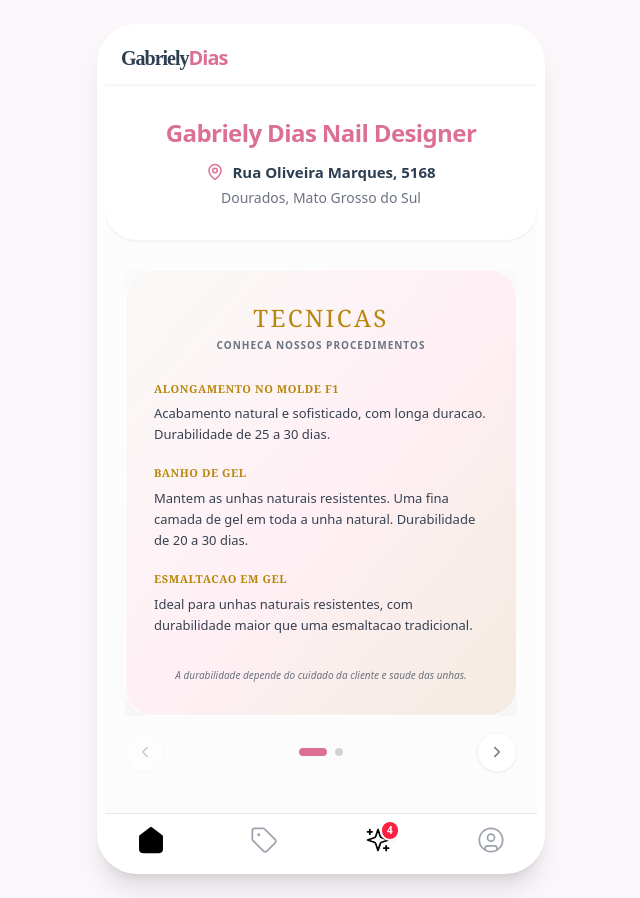
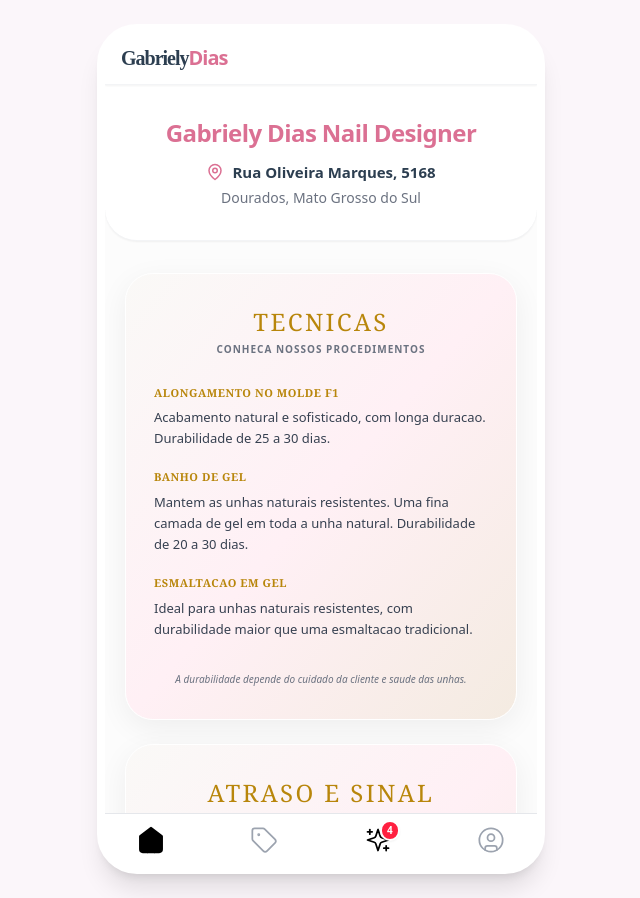
Before and after one commit to cesar-bernardes/Frontend_gaby, a React (Vite) app: page /feed in a window 1280 px wide. Shown: the whole page, without its empty margins (319-959 px from the left). Built offline with nearby package versions, Linux system fonts and the light colour scheme; no server answers.

Commit message:
Restaura rolagem vertical do inicio

```diff
--- a/src/components/Feed.jsx
+++ b/src/components/Feed.jsx
@@ -1,5 +1,5 @@
-import React, { useEffect, useRef, useState } from 'react';
-import { ChevronLeft, ChevronRight, MapPin, RefreshCw } from 'lucide-react';
+import React, { useEffect, useState } from 'react';
+import { MapPin, RefreshCw } from 'lucide-react';
 
 const API_URL = import.meta.env.VITE_API_URL || 'https://backend-gaby.vercel.app';
 
@@ -38,7 +38,7 @@ async function api(path) {
 
 function FeedPostCard({ post }) {
   return (
-    <article className="h-full overflow-hidden rounded-[28px] border border-white bg-gradient-to-br from-[#faf9f7] via-[#FFF0F5] to-[#f4ebe1] shadow-[0_8px_30px_rgb(0,0,0,0.06)]">
+    <article className="w-full rounded-[28px] border border-white bg-gradient-to-br from-[#faf9f7] via-[#FFF0F5] to-[#f4ebe1] shadow-[0_8px_30px_rgb(0,0,0,0.06)] overflow-hidden">
       {post.imageUrl && (
         <img src={post.imageUrl} alt={post.title} className="h-44 w-full object-cover" />
       )}
@@ -91,9 +91,7 @@ function FeedPostCard({ post }) {
 }
 
 export default function Feed() {
-  const carouselRef = useRef(null);
   const [posts, setPosts] = useState(fallbackPosts);
-  const [activeIndex, setActiveIndex] = useState(0);
   const [loading, setLoading] = useState(true);
 
   useEffect(() => {
@@ -101,10 +99,7 @@ export default function Feed() {
 
     api('/api/feed/posts')
       .then((data) => {
-        if (active && data.length) {
-          setPosts(data);
-          setActiveIndex(0);
-        }
+        if (active && data.length) setPosts(data);
       })
       .catch(() => {})
       .finally(() => {
@@ -115,24 +110,6 @@ export default function Feed() {
       active = false;
     };
   }, []);
-
-  const goToPost = (index) => {
-    const nextIndex = Math.max(0, Math.min(posts.length - 1, index));
-    setActiveIndex(nextIndex);
-    const carousel = carouselRef.current;
-    if (!carousel) return;
-    carousel.scrollTo({
-      left: nextIndex * carousel.clientWidth,
-      behavior: 'smooth',
-    });
-  };
-
-  const syncActiveCard = () => {
-    const carousel = carouselRef.current;
-    if (!carousel) return;
-    const index = Math.round(carousel.scrollLeft / carousel.clientWidth);
-    setActiveIndex(Math.max(0, Math.min(posts.length - 1, index)));
-  };
 
   return (
     <div className="bg-[#fcfcfc] min-h-full pb-24">
@@ -159,54 +136,10 @@ export default function Feed() {
         </div>
       )}
 
-      <div className="mt-7 px-5">
-        <div
-          ref={carouselRef}
-          onScroll={syncActiveCard}
-          className="flex snap-x snap-mandatory gap-4 overflow-x-auto scroll-smooth no-scrollbar"
-        >
-          {posts.map((post) => (
-            <div key={post.id} className="min-w-full snap-center">
-              <FeedPostCard post={post} />
-            </div>
-          ))}
-        </div>
-
-        {posts.length > 1 && (
-          <div className="mt-4 flex items-center justify-between">
-            <button
-              type="button"
-              onClick={() => goToPost(activeIndex - 1)}
-              disabled={activeIndex === 0}
-              className="flex h-10 w-10 items-center justify-center rounded-full border border-gray-100 bg-white text-gray-500 shadow-sm disabled:opacity-35"
-              title="Anterior"
-            >
-              <ChevronLeft size={18} />
-            </button>
-
-            <div className="flex items-center gap-2">
-              {posts.map((post, index) => (
-                <button
-                  type="button"
-                  key={post.id}
-                  onClick={() => goToPost(index)}
-                  className={`h-2 rounded-full transition-all ${activeIndex === index ? 'w-7 bg-[#DB7093]' : 'w-2 bg-gray-300'}`}
-                  title={`Ir para ${post.title}`}
-                />
-              ))}
-            </div>
-
-            <button
-              type="button"
-              onClick={() => goToPost(activeIndex + 1)}
-              disabled={activeIndex === posts.length - 1}
-              className="flex h-10 w-10 items-center justify-center rounded-full border border-gray-100 bg-white text-gray-500 shadow-sm disabled:opacity-35"
-              title="Proximo"
-            >
-              <ChevronRight size={18} />
-            </button>
-          </div>
-        )}
+      <div className="flex flex-col gap-6 mt-8 px-5">
+        {posts.map((post) => (
+          <FeedPostCard key={post.id} post={post} />
+        ))}
       </div>
     </div>
   );
```
